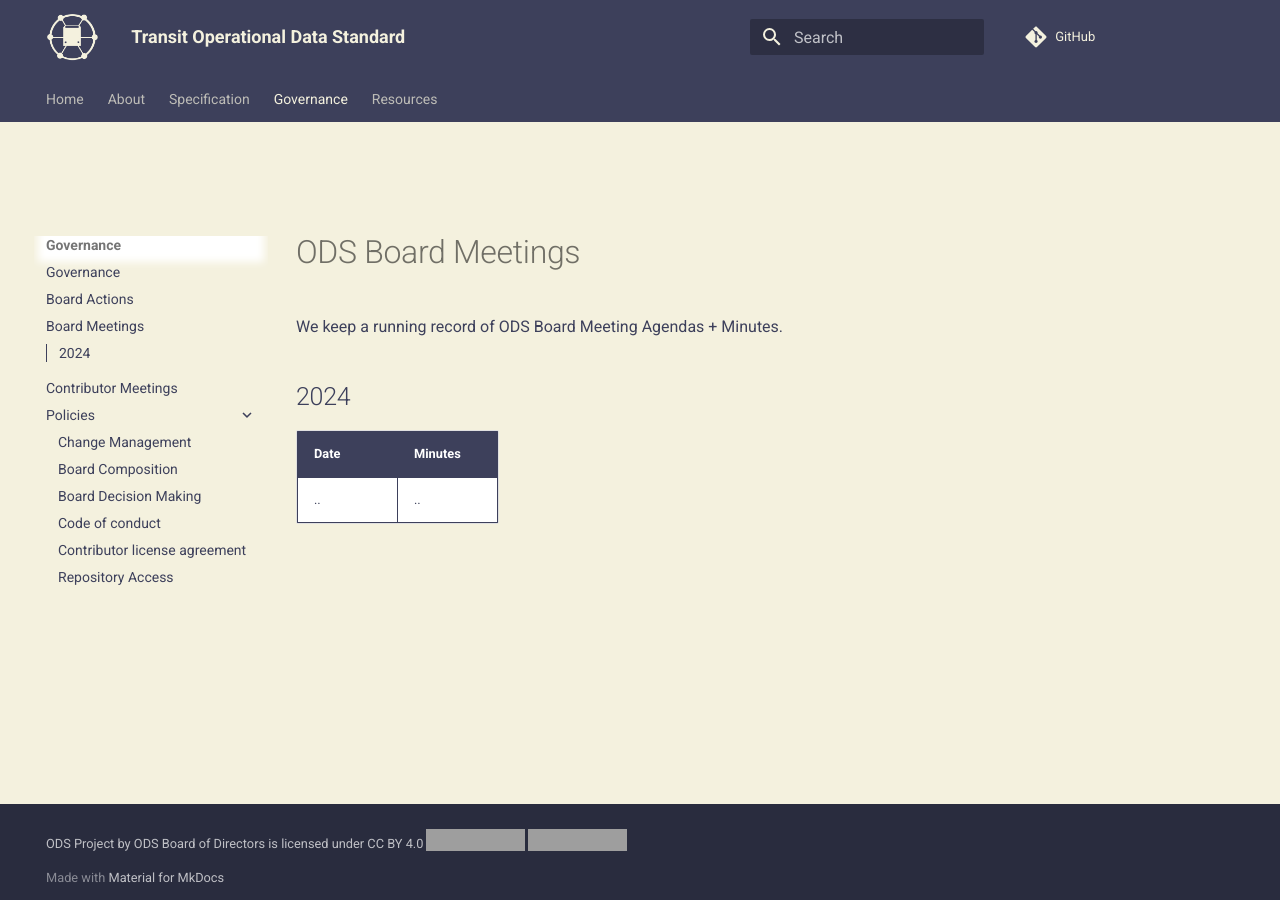
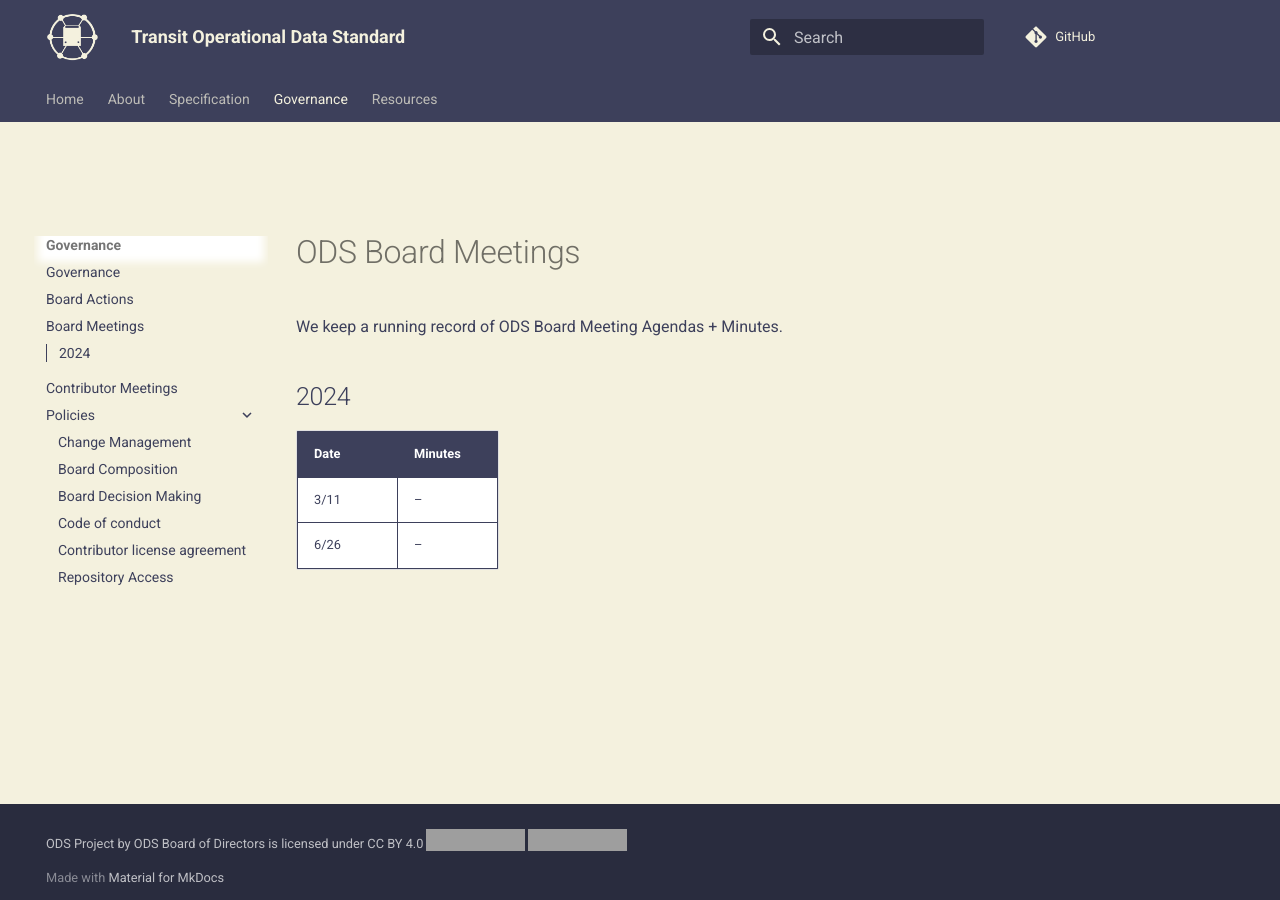
Before and after one commit to cal-itp/operational-data-standard, an MkDocs documentation site: the page built from docs/governance/board-meetings.md, in a window 1280 px wide. Built offline with MkDocs 1.6.1 and Material for MkDocs 9.7.7, drawn with Linux system fonts in a browser that asks for light colours; nearby versions of some CDN libraries; comment, search, counter and statistics services are not loaded; grey boxes are pictures that could not be loaded.

Commit message:
Adding march and june meetings plus votes

```diff
--- a/docs/governance/board-meetings.md
+++ b/docs/governance/board-meetings.md
@@ -6,4 +6,5 @@ We keep a running record of [ODS Board Meeting Agendas + Minutes](https://docs.g
 
 | **Date** | **Minutes** |
 | -------- | ---------- |
-| .. | .. |
+| 3/11 | -- |
+| 6/26 | -- |
```
